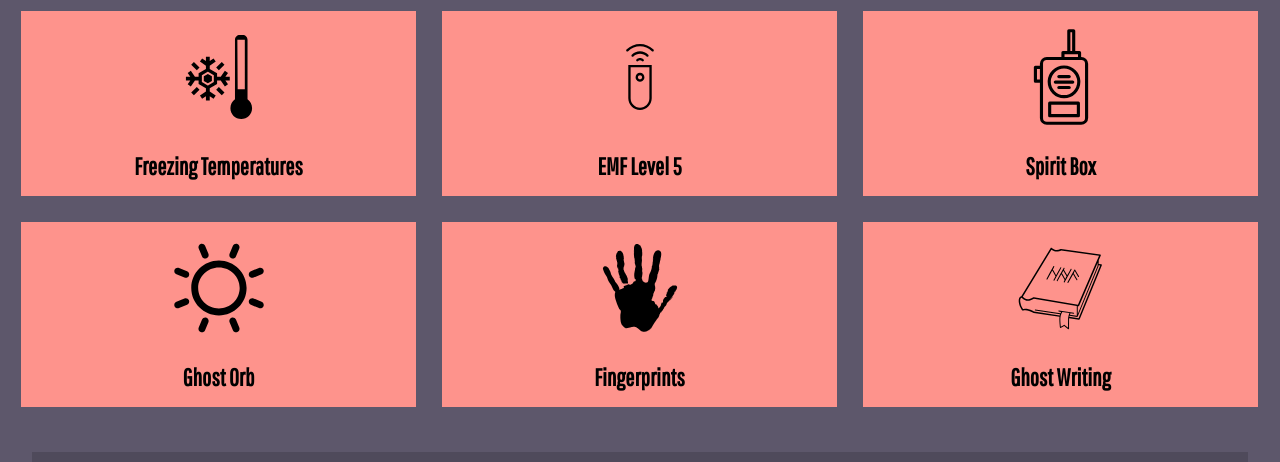
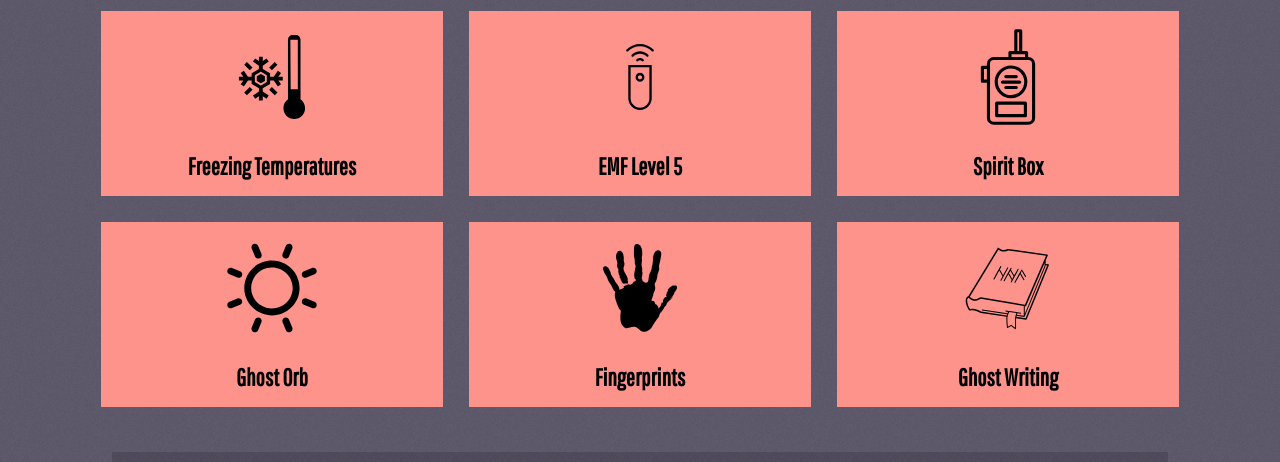
Before and after one commit to Bzly/ghost-book, a plain HTML site: page index.html in a window 1280 px wide. Shown: the part 175-637 px from the top of the page. Drawn offline with nearby package versions, Linux system fonts and the light colour scheme.

Commit message:
CSS tidy-up, add noise background
Removed redundant .body CSS, narrowed max-width, added noise to background for a slightly less clean look.

```diff
--- a/style.css
+++ b/style.css
@@ -1,8 +1,7 @@
 body {
-	background-color: #5D576B;
-	width: 80wv;
+	background: #5D576B url('img/noise.png');
 	min-width: 10em;
-	max-width: 80em;
+	max-width: 70em;
 	margin: auto;
 }
 
@@ -25,13 +24,11 @@ h1 {
 }
 
 .inputs {
-	width: calc(100% - 1em - 1px);
+	width: calc(100% - 1em);
 	padding-left: 0.5em;
 	padding-right: 0.5em;
 	display: inline-grid;
 	grid-template-columns: 1fr 1fr 1fr;
-	overflow: hidden;
-	overflow: -moz-hidden-unscrollable;
 }
 
 .input {
```
